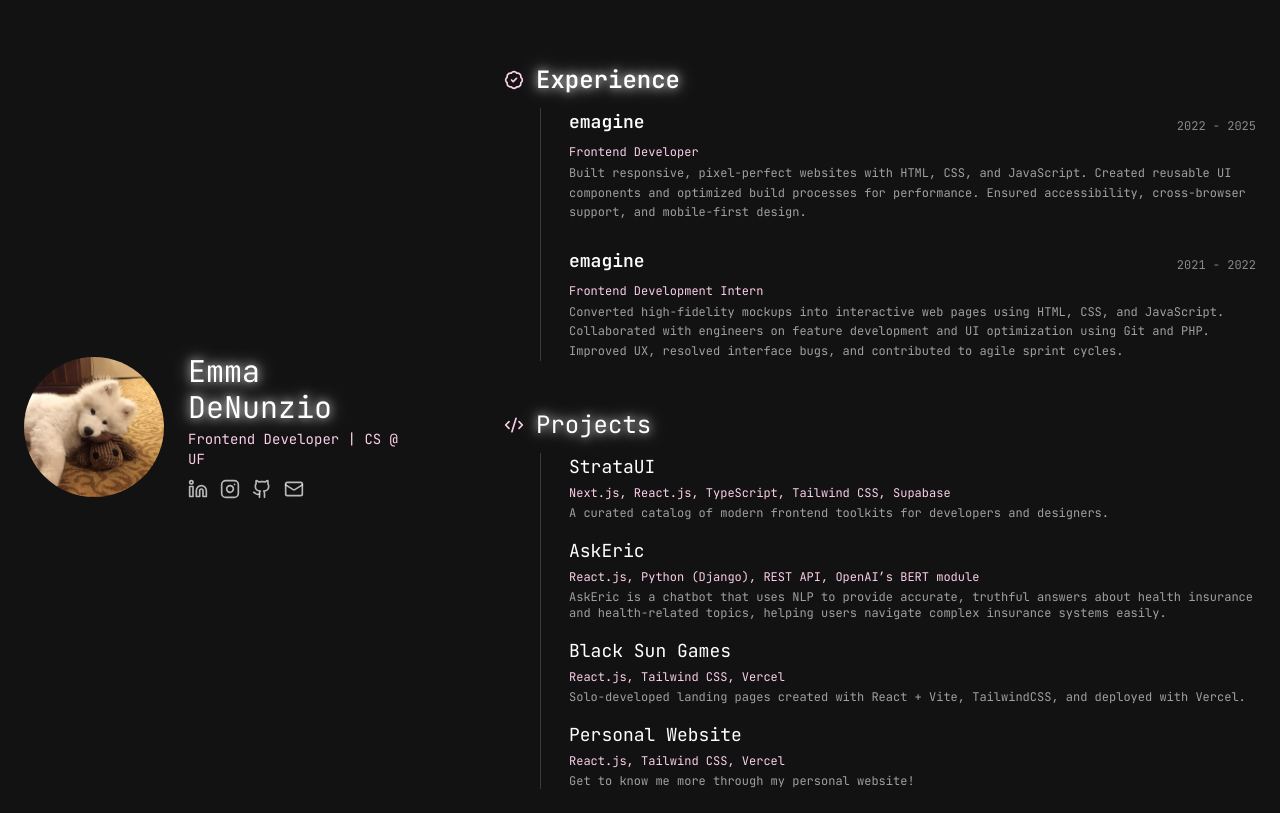
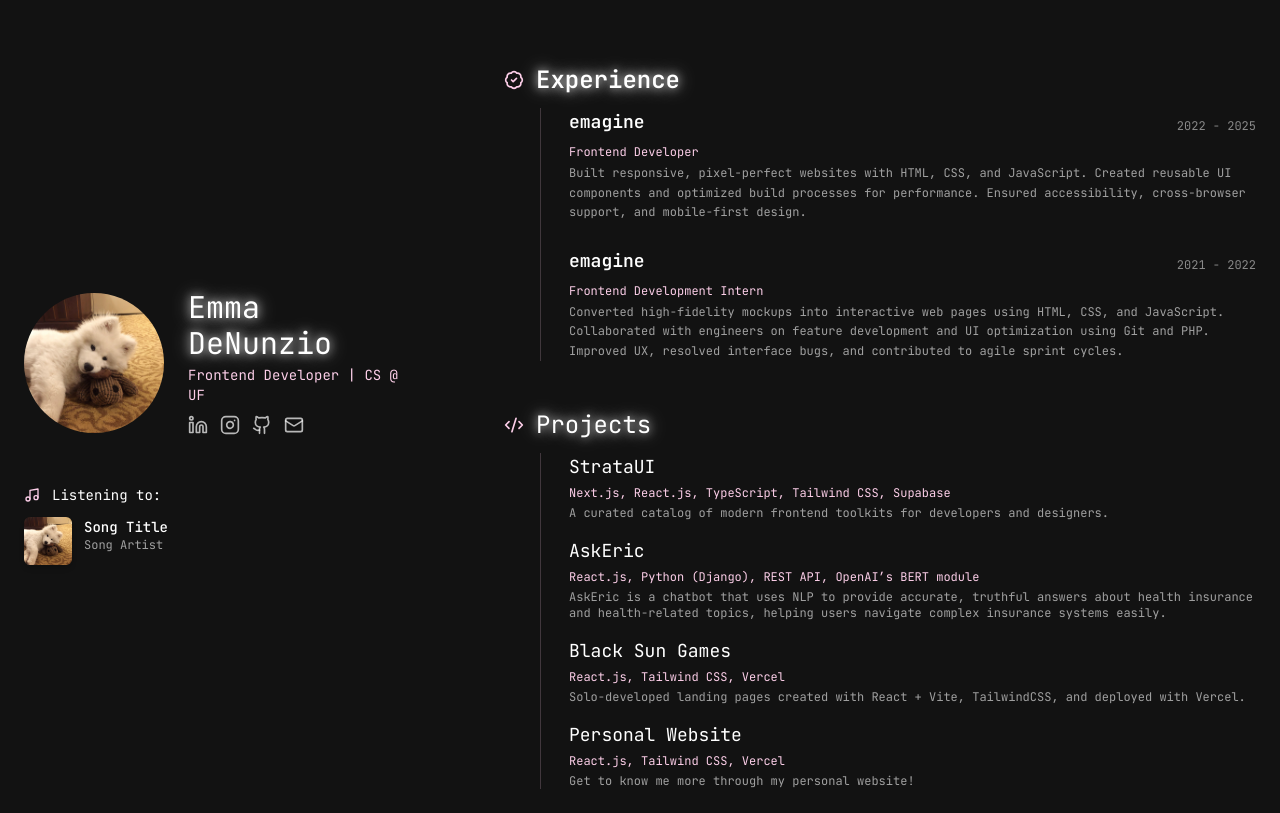
Before and after one commit to emijane/edenunz, a React (Vite) app in the folder portfolio/: page / in a window 1280 px wide. Built offline with nearby package versions, Linux system fonts and the light colour scheme; no server answers.

Commit message:
updated spotify widget with progress bars and style updates

```diff
--- a/portfolio/src/App.jsx
+++ b/portfolio/src/App.jsx
@@ -5,6 +5,7 @@ import ProjectsSection from './layout/ProjectSection';
 import ProfileCard from './layout/ProfileCard';
 import ExperienceSection from './layout/ExperienceSection';
 import SpotifyWidget from './components/SpotifyWidget';
+import SpotifyTest from './components/SpotifyTest';
 
 
 function App() {
@@ -12,8 +13,11 @@ function App() {
     <>
       <div className='flex gap-10 mt-10 justify-center items-center'>
         <div className='flex gap-10'>
-          <ProfileCard />
-          <SpotifyWidget />
+          <div className='flex flex-col justify-center'>
+            <ProfileCard />
+            <SpotifyTest/>
+            <SpotifyWidget />
+          </div>
           <div className='max-w-200'>
             <ExperienceSection />
             <ProjectsSection />
--- /dev/null
+++ b/portfolio/src/components/SpotifyTest.jsx
@@ -0,0 +1,23 @@
+import icon from '../assets/icon.jpg'
+import { Music } from "lucide-react";
+
+export default function SpotifyTest() {
+    return (
+        <div className="flex flex-col text-left gap-3 p-6">
+            <div className='flex gap-3 items-center'>
+                <Music className="text-pink-200 w-4 h-4" />
+                <h3 className='text-sm'>Listening to:</h3>
+            </div>
+            <div className='flex gap-3'>
+                <img
+                    src={icon}
+                    className="w-12 h-12 rounded-md shadow-md"
+                />
+                <div>
+                    <p className="block text-sm text-white font-medium hover:underline cursor-pointer">Song Title</p>
+                    <p className="text-xs text-white/60">Song Artist</p>
+                </div>
+            </div>
+        </div>
+    );
+}
--- a/portfolio/src/components/SpotifyWidget.jsx
+++ b/portfolio/src/components/SpotifyWidget.jsx
@@ -1,26 +1,64 @@
 import React, { useEffect, useState } from "react";
+import { Music } from "lucide-react";
 
 export default function SpotifyWidget() {
     const [song, setSong] = useState(null);
 
     useEffect(() => {
-        fetch("/api/spotify")
-            .then((res) => res.json())
-            .then((data) => setSong(data))
-            .catch((err) => console.error(err));
+        const fetchSong = async () => {
+            try {
+                const baseUrl =
+                    import.meta.env.DEV
+                        ? "https://edenunz.vercel.app"
+                        : "";
+                const res = await fetch(`${baseUrl}/api/spotify`);
+                const data = await res.json();
+                setSong(data);
+            } catch (err) {
+                console.error(err);
+            }
+        };
+
+        fetchSong();
+        const interval = setInterval(fetchSong, 5000);
+        return () => clearInterval(interval);
     }, []);
 
     if (!song) return null;
+
     if (!song.isPlaying) {
         return (
-            <div className="text-xs text-white/60">
+            <div className="flex flex-col text-left gap-3 p-6">
+                <div className="flex gap-3 items-center">
+                    <Music className="text-pink-200 w-4 h-4" />
+                    <h3 className="text-sm text-white/60">
                         Not listening to anything right now 🎧
+                    </h3>
+                </div>
             </div>
         );
     }
 
+    // Format time in mm:ss
+    const formatTime = (ms) => {
+        const totalSeconds = Math.floor(ms / 1000);
+        const minutes = Math.floor(totalSeconds / 60);
+        const seconds = totalSeconds % 60;
+        return `${minutes}:${seconds < 10 ? "0" : ""}${seconds}`;
+    };
+
+    const progressPercent = (song.progressMs / song.durationMs) * 100;
+
     return (
-        <div className="flex items-center gap-3 p-3 rounded-md bg-white/5 hover:bg-white/10 transition">
+        <div className="flex flex-col text-left gap-3 p-6">
+            {/* Header */}
+            <div className="flex gap-3 items-center">
+                <Music className="text-pink-200 w-4 h-4" />
+                <h3 className="text-sm text-white/80">Listening to:</h3>
+            </div>
+
+            {/* Song info */}
+            <div className="flex gap-3 items-center">
                 <img
                     src={song.albumImageUrl}
                     alt={song.title}
@@ -31,11 +69,26 @@ export default function SpotifyWidget() {
                         href={song.songUrl}
                         target="_blank"
                         rel="noopener noreferrer"
-                    className="block text-sm text-white font-medium hover:underline"
+                        className="block text-sm text-white font-medium hover:underline cursor-pointer"
                     >
                         {song.title}
                     </a>
                     <p className="text-xs text-white/60">{song.artist}</p>
+
+                    {/* Progress bar */}
+                    <div className="mt-1 w-40">
+                        <div className="flex justify-between text-[10px] text-white/40 mb-0.5">
+                            <span>{formatTime(song.progressMs)}</span>
+                            <span>{formatTime(song.durationMs)}</span>
+                        </div>
+                        <div className="w-full h-1 bg-white/10 rounded-full overflow-hidden">
+                            <div
+                                className="h-full bg-pink-300 rounded-full transition-all duration-1000 ease-linear"
+                                style={{ width: `${progressPercent}%` }}
+                            ></div>
+                        </div>
+                    </div>
+                </div>
             </div>
         </div>
     );
```
Lines whose indentation alone changed are shown as unchanged.
